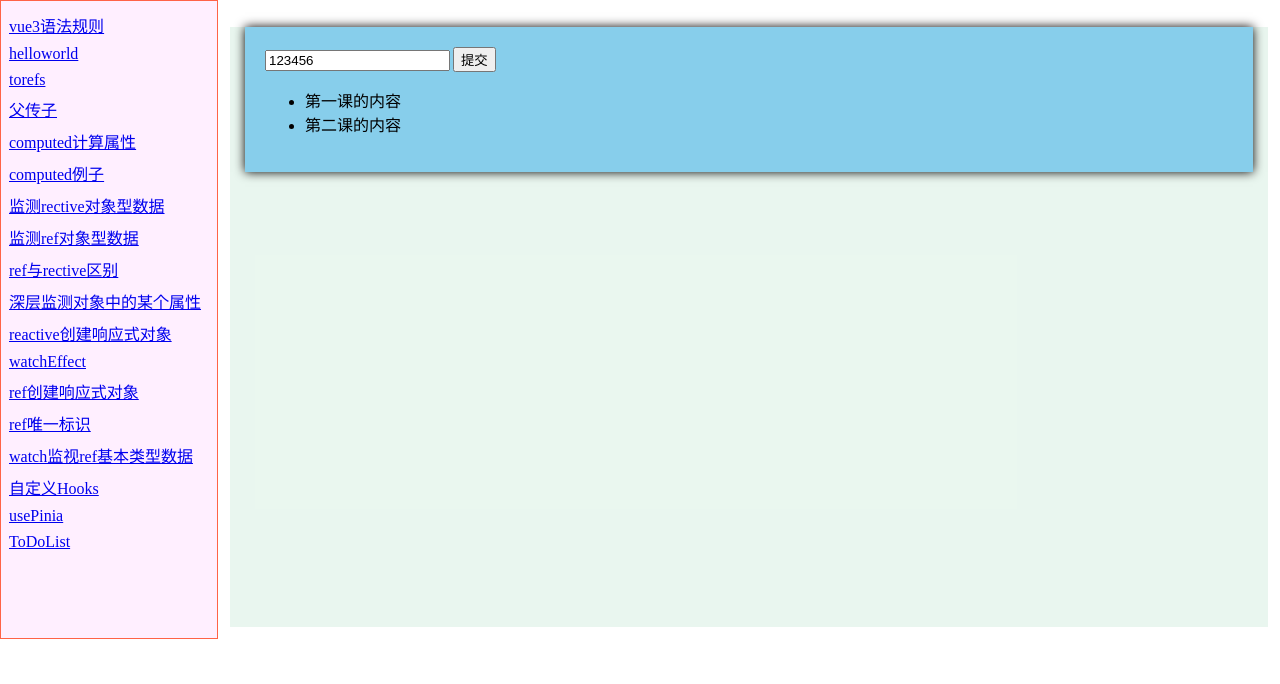
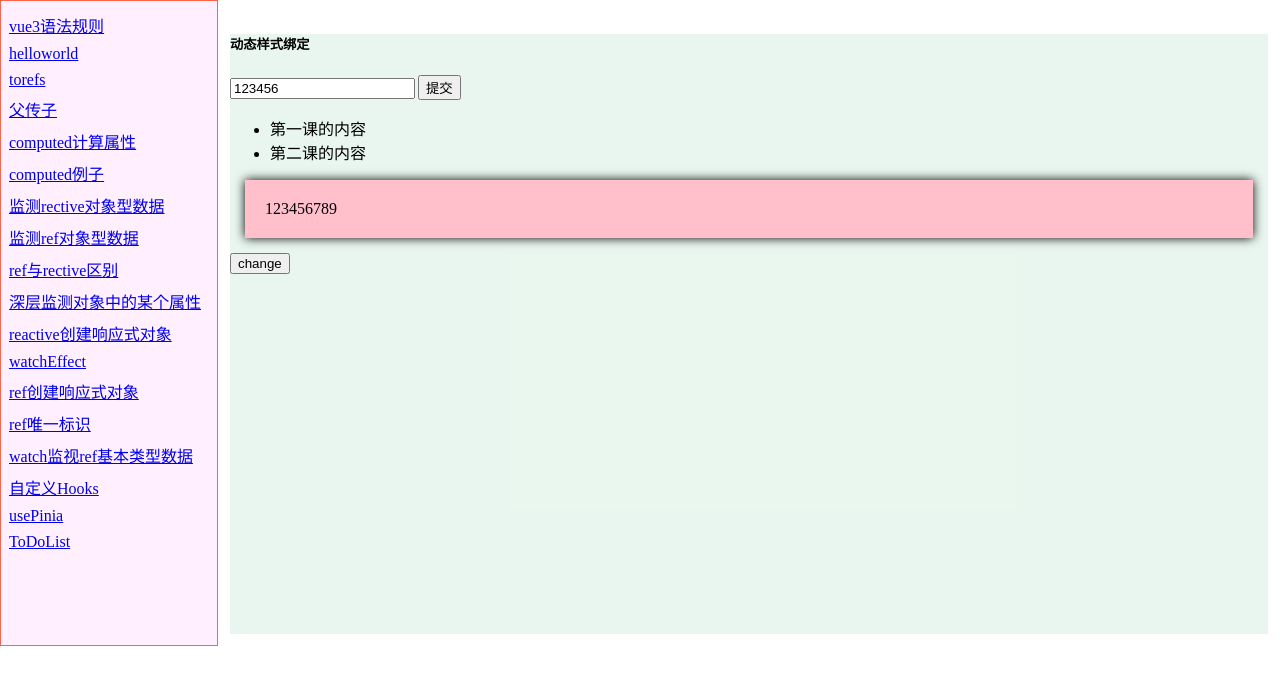
Before and after one commit to beiduofeng/learnVue3, a Vue app: page /#/todolist in a window 1280 px wide. Shown: the top 684 px of the page. Built offline with nearby package versions, Linux system fonts and the light colour scheme.

Commit message:
todolist

```diff
--- a/src/components/ToDoList/todolist.vue
+++ b/src/components/ToDoList/todolist.vue
@@ -1,11 +1,15 @@
 <template>
-  <div class="a">
+  <div :class="{a:b}">
+  <h5>动态样式绑定</h5>
      <input type="text" v-model="inputvalue"/>
      <button @click="butclick">提交</button>
      <ul>
         <li v-for="m in msg">{{m}}</li>
 
      </ul>
+     <div class="c" v-if="show">123456789</div>
+     <div class="c" v-else>9876543211111111111111111111111111</div>
+     <button @click="showclick">change</button>
   </div>
 </template>
 <script lang='ts'>
@@ -15,8 +19,19 @@ import {reactive,ref} from 'vue'
    }
 </script>
 <script lang='ts' setup>
+   let show=ref('aa')
+   let b=false
    let inputvalue=ref('123456')
    let msg=reactive(['第一课的内容','第二课的内容'])
+
+   function butclick(){
+    msg.push(inputvalue)
+    inputvalue=''
+    b=true
+   }
+   function showclick(){
+    show.value=''
+   }
 </script>
 <style scoped>
 .a{
@@ -28,4 +43,10 @@ import {reactive,ref} from 'vue'
 input {
     margin-right:3px;
 }
+.c{
+    background-color: pink;
+    box-shadow: 0 0 10px;
+    padding: 20px;
+    margin: 15px;
+}
 </style>
```
